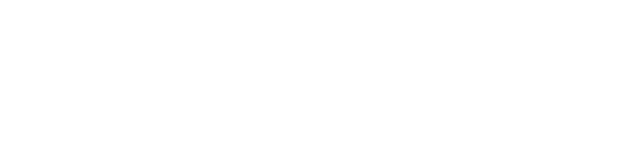
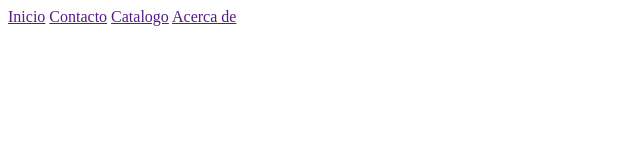
Before and after one commit to mau-mix/practicando_git, a plain HTML site: page index.html in a window 1280 px wide. Shown: the whole page, without its empty margins (0-640 px from the left). Drawn offline with Linux system fonts and the light colour scheme.

Commit message:
base nav

```diff
--- a/index.html
+++ b/index.html
@@ -7,6 +7,12 @@
     <title>Practicando Git</title>
 </head>
 <body>
+    <nav>
+        <a href="">Inicio</a>
+        <a href="">Contacto</a>
+        <a href="">Catalogo</a>
+        <a href="">Acerca de</a>
+    </nav>
 
 </body>
 </html>
```
